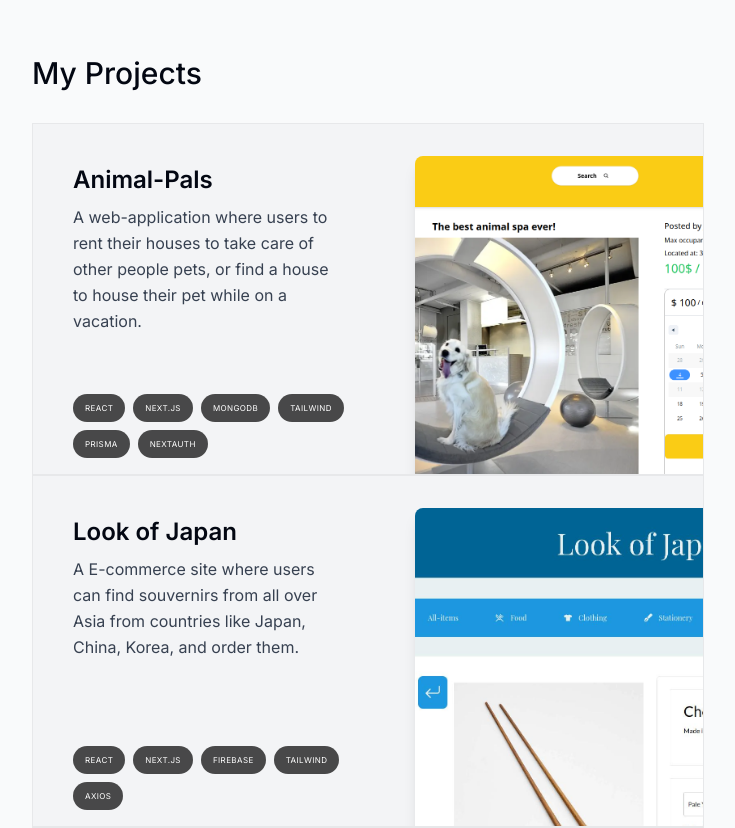
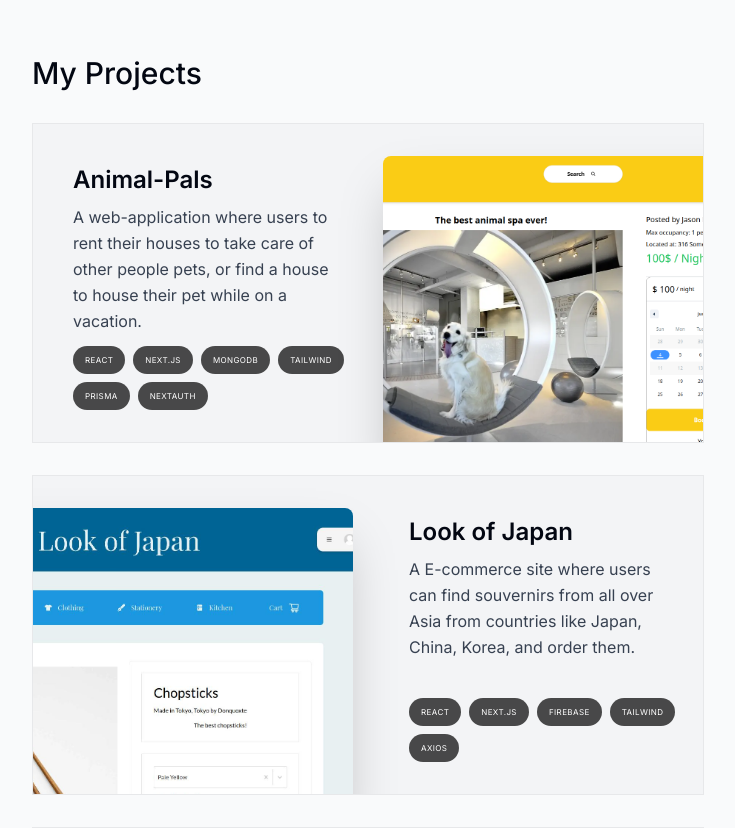
Before and after one commit to JasonMac123/NewPortfolio, a Next.js app: page / in a window 1280 px wide. Shown: the part 1320-2148 px from the top of the page, without its empty margins (272-1007 px from the left). Built offline with nearby package versions, Linux system fonts and the light colour scheme.

Commit message:
Properly positions images alternating between each side

```diff
--- a/components/Project/Project.tsx
+++ b/components/Project/Project.tsx
@@ -7,8 +7,8 @@ type ProjectProps = (typeof projectData)[number];
 
 const Project = ({ title, description, tags, image }: ProjectProps) => {
   return (
-    <section className="bg-gray-100 max-w-[42rem] border border-black/5 overflow-hidden sm:pr-8 relative sm:h-[22rem]">
-      <div className="py-4 px-5 sm:pl-10 sm:pr-2 sm:pt-10 sm:w-1/2 flex flex-col h-full">
+    <section className="group bg-gray-100 max-w-[42rem] border border-black/5 overflow-hidden sm:pr-8 relative sm:h-[20rem] mb-3 sm:mb-8 last:mb-0">
+      <div className="pt-4 pb-8 px-5 sm:pl-10 sm:pr-2 sm:pt-10 sm:w-1/2 flex flex-col h-full group-even:ml-[21rem]">
         <h3 className="text-2xl font-semibold">{title}</h3>
         <p className="mt-2 leading-relaxed text-gray-700">{description}</p>
         <ul className="flex flex-wrap mt-4 gap-2 sm:mt-auto">
@@ -27,7 +27,7 @@ const Project = ({ title, description, tags, image }: ProjectProps) => {
       <Image
         src={image}
         alt={"Project Photo"}
-        className="absolute top-8 -right-40 w-[28rem] rounded-t-lg shadow-lg h-full object-cover"
+        className="absolute top-8 -right-40 w-[30rem] rounded-t-lg shadow-2xl group-even:-right-[initial] group-even:-left-40 h-full object-cover"
       />
     </section>
   );
```
